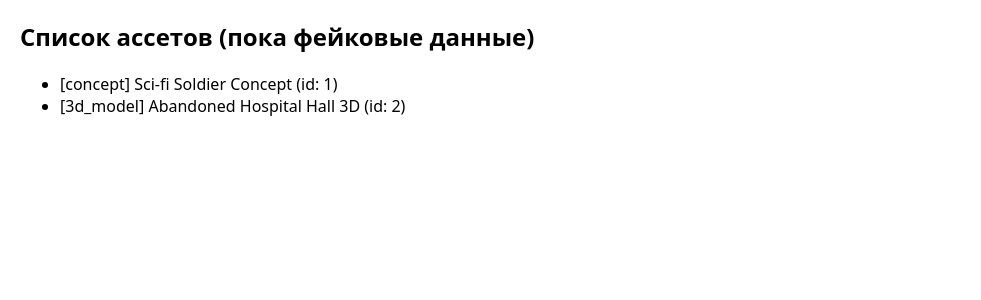
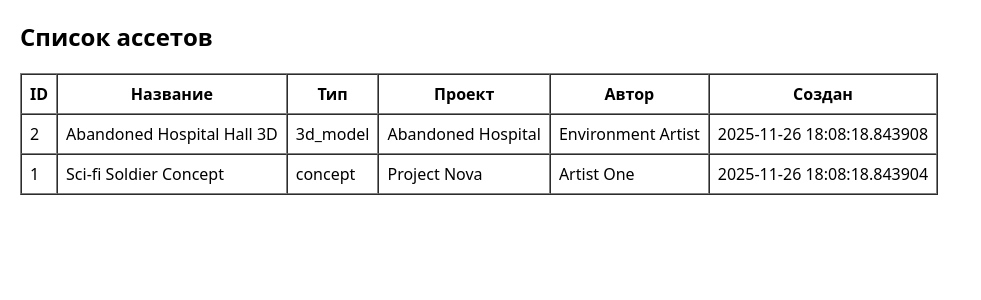
Before and after one commit to PzKpfw-ausf-H/AssetHub, a Flask app: page /assets/ in a window 1280 px wide. Shown: the part 104-404 px from the top of the page, without its empty margins (0-981 px from the left). Run offline with Flask 3, Linux system fonts and the light colour scheme.

Commit message:
remade the basic look of asset prefab and connected asset page to the db data

```diff
--- a/app/controllers/assets.py
+++ b/app/controllers/assets.py
@@ -1,13 +1,11 @@
 from flask import Blueprint, render_template
+from app.models import Asset  # импортируем модель
 
 assets_bp = Blueprint("assets", __name__, url_prefix="/assets")
 
 
 @assets_bp.route("/")
 def assets_list():
-    # Пока отдаём фейковые данные, позже заменим на данные из БД
-    fake_assets = [
-        {"id": 1, "title": "Sci-fi Soldier Concept", "type": "concept"},
-        {"id": 2, "title": "Abandoned Hospital Hall 3D", "type": "3d_model"},
-    ]
-    return render_template("assets/list.html", assets=fake_assets)
+    # достаём все ассеты из БД
+    assets = Asset.query.order_by(Asset.created_at.desc()).all()
+    return render_template("assets/list.html", assets=assets)
--- a/app/templates/assets/list.html
+++ b/app/templates/assets/list.html
@@ -1,17 +1,38 @@
 <!-- app/templates/assets/list.html -->
- <!-- пустой список пока что -->
 {% extends "base.html" %}
 
 {% block title %}Список ассетов — AssetHub{% endblock %}
 
 {% block content %}
-<h2>Список ассетов (пока фейковые данные)</h2>
+<h2>Список ассетов</h2>
 
-<ul>
-    {% for asset in assets %}
-        <li>
-            [{{ asset.type }}] {{ asset.title }} (id: {{ asset.id }})
-        </li>
-    {% endfor %}
-</ul>
+{% if assets %}
+    <table border="1" cellpadding="8" cellspacing="0">
+        <thead>
+        <tr>
+            <th>ID</th>
+            <th>Название</th>
+            <th>Тип</th>
+            <th>Проект</th>
+            <th>Автор</th>
+            <th>Создан</th>
+        </tr>
+        </thead>
+        <tbody>
+        {% for asset in assets %}
+            <tr>
+                <td>{{ asset.id }}</td>
+                <td>{{ asset.title }}</td>
+                <td>{{ asset.asset_type }}</td>
+                <td>{{ asset.project_name or "-" }}</td>
+                <td>{{ asset.author_name or "-" }}</td>
+                <td>{{ asset.created_at or "-" }}</td>
+            </tr>
+        {% endfor %}
+        </tbody>
+    </table>
+{% else %}
+    <p>Ассеты пока не добавлены.</p>
+{% endif %}
+
 {% endblock %}
--- a/run.py
+++ b/run.py
@@ -1,9 +1,37 @@
 from app import app, db
-from app.models import Asset, Tag
+from app.models import Asset, Tag  # чтобы модели были известны
+
+def seed_data():
+    if Asset.query.first():
+        # уже есть хоть один ассет — считаем, что сидить не нужно
+        return
+
+    a1 = Asset(
+        title="Sci-fi Soldier Concept",
+        description="Концепт-арт бойца для sci-fi проекта.",
+        asset_type="concept",
+        file_path="storage/sci_fi_soldier.png",
+        project_name="Project Nova",
+        author_name="Artist One",
+    )
+
+    a2 = Asset(
+        title="Abandoned Hospital Hall 3D",
+        description="3D-модель коридора заброшенной больницы.",
+        asset_type="3d_model",
+        file_path="storage/abandoned_hall.fbx",
+        project_name="Abandoned Hospital",
+        author_name="Environment Artist",
+    )
+
+    db.session.add_all([a1, a2])
+    db.session.commit()
+    print("Seed: добавлены тестовые ассеты")
+
 
 if __name__ == "__main__":
-    # создаём таблицы в БД
     with app.app_context():
         db.create_all()
+        seed_data()
 
     app.run(host="0.0.0.0", port=8000, debug=True)
```
Also changed, not shown: instance/assethub.db.
